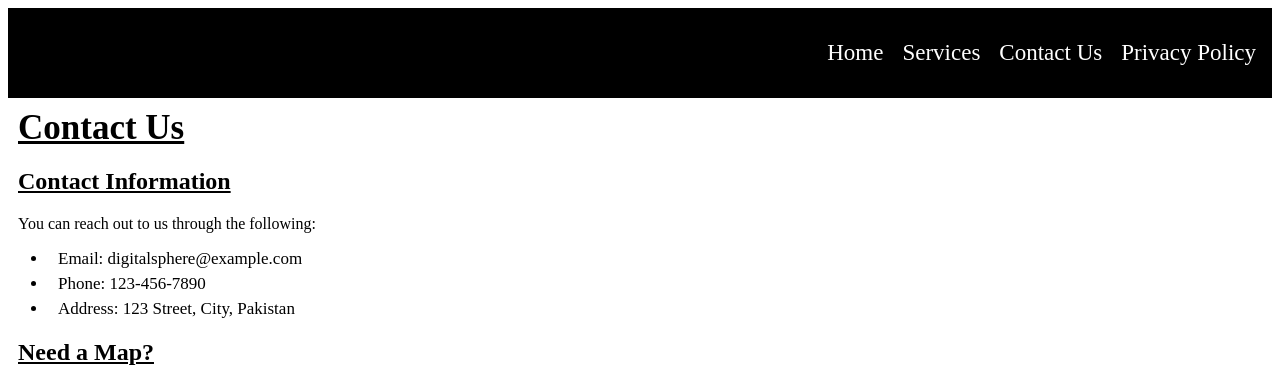
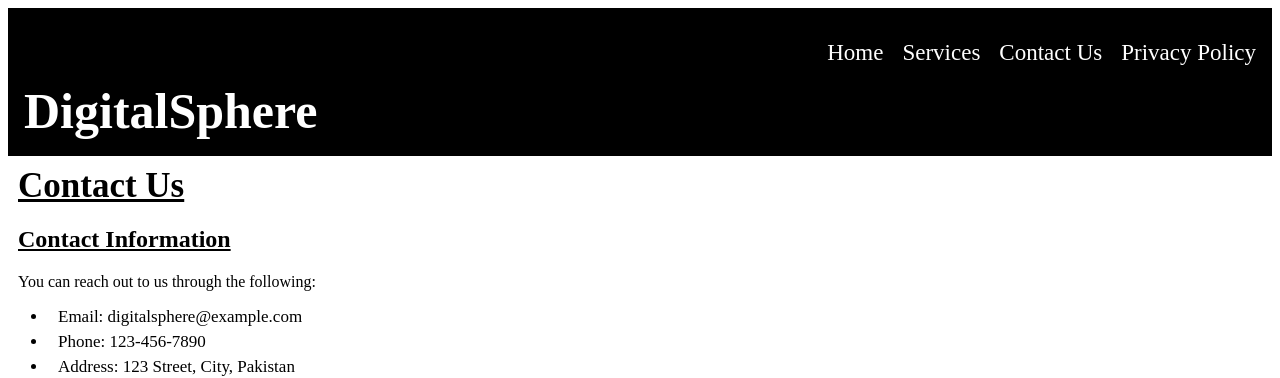
Before and after one commit to wajahatk2001/HTML-Project-1, a plain HTML site: page contact.html in a window 1280 px wide. Shown: the top 378 px of the page. Drawn offline with Linux system fonts and the light colour scheme.

Commit message:
Some changes
Some changes

```diff
--- a/contact.html
+++ b/contact.html
@@ -8,14 +8,17 @@
 </head>
 <body>
     <header>
-        <nav style="background-color: black; padding: 1em;">
+        <div style="background-color: black; padding: 1em;">
+
             <ul style="list-style: none; padding: 0; text-align: right;">
                 <li style="display: inline;"><a style="color: white; font-size: 23px; margin-left: 15px; text-decoration: none;"  href="index.html">Home</a></li>
                 <li style="display: inline;"><a style="color: white; font-size: 23px; margin-left: 15px; text-decoration: none;" href="services.html">Services</a></li>
                 <li style="display: inline;"><a style="color: white; font-size: 23px; margin-left: 15px; text-decoration: none;" href="contact.html">Contact Us</a></li>
                 <li style="display: inline;"><a style="color: white; font-size: 23px; margin-left: 15px; text-decoration: none;" href="privacy.html">Privacy Policy</a></li>
             </ul>
+            <a href="index.html" style="color: white; text-decoration: none; font-weight: bolder; font-size: 50px; margin: 0; display: block;">DigitalSphere</a>
         </nav>
+        </div>
     </header>
 
     <section style="text-indent: 10px;">
```
Also changed, not shown: index.html (+4 -1 lines), privacy.html (+4 -1 lines), services.html (+4 -2 lines).
